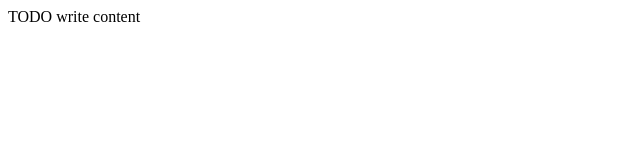
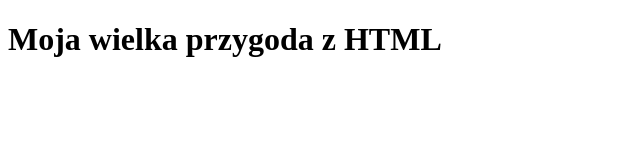
Before and after one commit to Iwo1/HTMML, a website: page projekt 5/public_html/index.html in a window 1280 px wide. Shown: the whole page, without its empty margins (0-640 px from the left). Drawn offline with Linux system fonts and the light colour scheme.

Commit message:
drugi commit

```diff
--- a/projekt 5/public_html/index.html
+++ b/projekt 5/public_html/index.html
@@ -10,7 +10,10 @@
         <meta charset="UTF-8">
         <meta name="viewport" content="width=device-width, initial-scale=1.0">
     </head>
+
     <body>
-        <div>TODO write content</div>
+        <h1> Moja wielka przygoda z HTML</h1>
+        <br>
+        <br>
     </body>
 </html>
```
